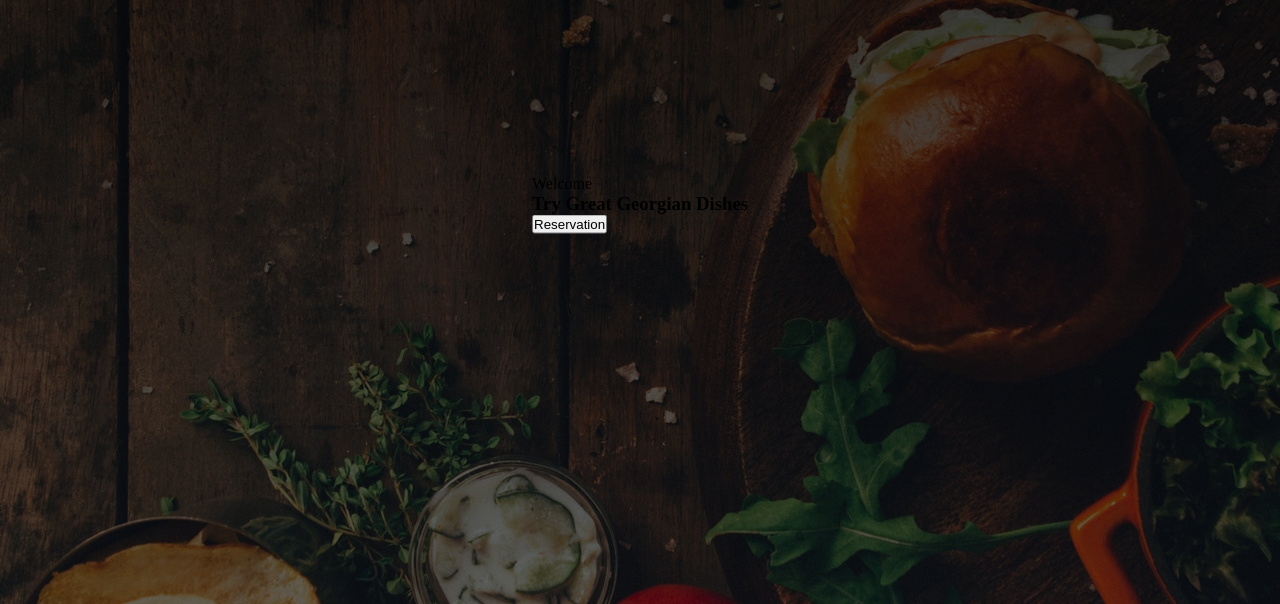
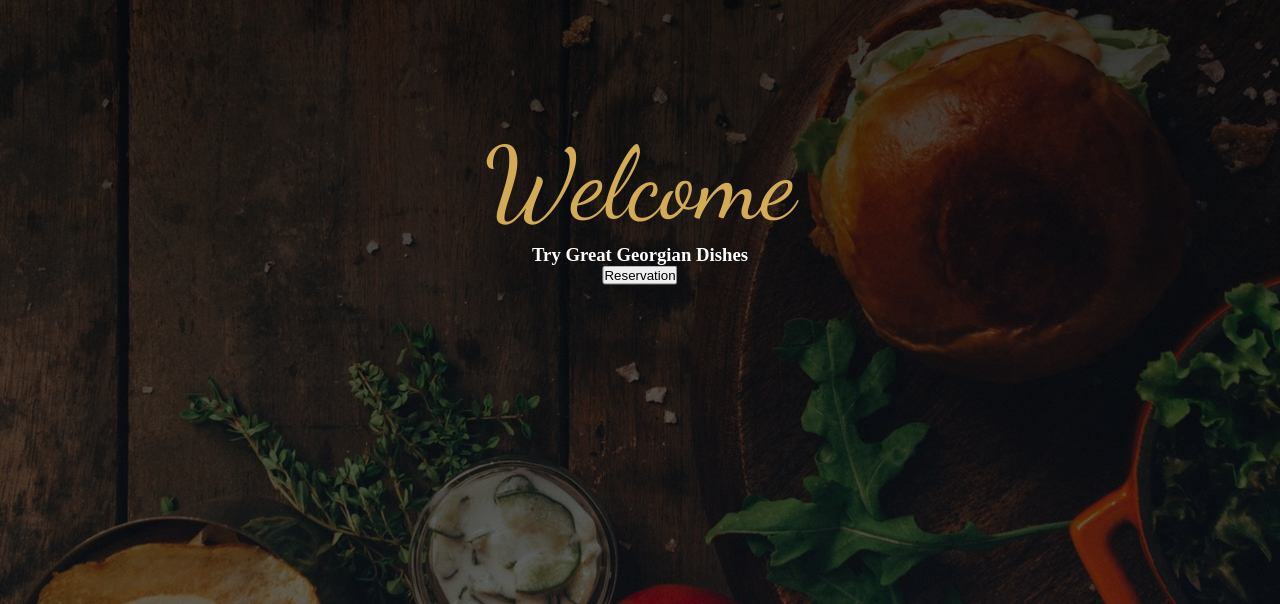
Before and after one commit to DayMrz/sass-restaurant-project, a website: page index.html in a window 1280 px wide. Shown: the part 196-800 px from the top of the page. Drawn offline with nearby package versions, Linux system fonts and the light colour scheme.

Commit message:
styling header

```diff
--- a/scss/_base.scss
+++ b/scss/_base.scss
@@ -21,8 +21,8 @@ $font-nunito: 'Nunito', sans-serif;
 
 @mixin centering($topValue) {
   left: 50%;
+  position: absolute;
   top: $topValue;
-  position: absolute;
   transform: translate(-50%, -50%);
 }
 
--- a/scss/_components.scss
+++ b/scss/_components.scss
@@ -5,7 +5,7 @@
   color: $color-primary;
   font-size: 4.3em;
   height: 110px;
-  margin-right: 20px;
+  margin-right: .5em;
   width: 110px;
 }
 
@@ -23,3 +23,15 @@
   color: $color-secondary;
   text-align: center;
 }
+
+.main-heading {
+  color: $color-primary;
+  font-family: $font-dancingScript;
+  font-size: 6.25em;
+  font-weight: 300;
+  margin-bottom: 2.5em;
+}
+
+.sub-heading {
+
+}
--- a/scss/_layout.scss
+++ b/scss/_layout.scss
@@ -6,13 +6,15 @@
   width: 100%;
 
   .brand {
-    @include centering(15%)
+    @include centering(15%);
     align-items: center;
+    color: #fff;
     display: flex;
-    color: white;
   }
 
   &-banner {
-  @include centering(50%);
+    @include centering(50%);
+    color: #fff;
+    text-align: center;
   }
 }
```
Also changed, not shown: css/main.css.
